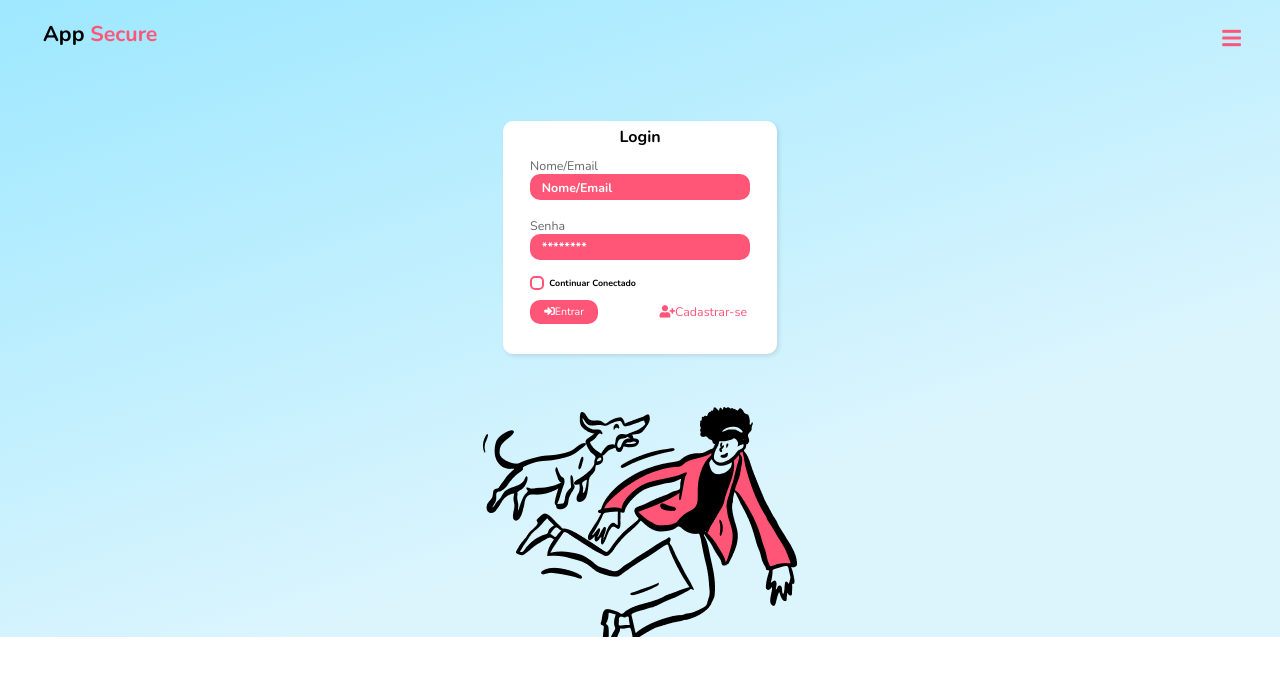
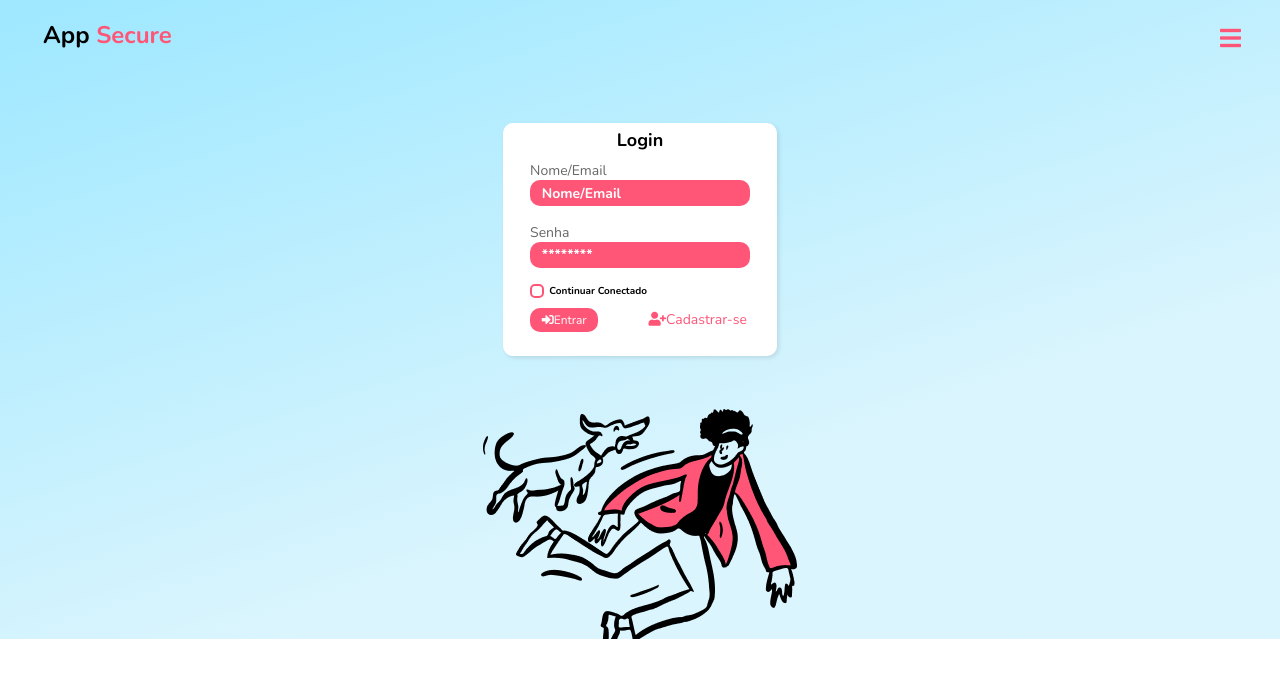
Before and after one commit to PatrickPontes44/AppSecure, a React (Create React App) app in the folder frontend/: page / in a window 1280 px wide. Shown: the top 678 px of the page. Built offline with nearby package versions, Linux system fonts and the light colour scheme.

Commit message:
remoção do Login.css, font-size: 10px.

```diff
--- a/frontend/src/components/Login/MobileNav.js
+++ b/frontend/src/components/Login/MobileNav.js
@@ -5,10 +5,17 @@ const A = styled.a`
     display: none;
   }
 `;
+
+const I = styled.i`
+  font-size: 2.4rem;
+  margin: 23px 39px 0 0;
+  color: #ff5678;
+`;
+
 function MobileNav(props) {
   return (
     <A href={props.href} onClick={(e) => e.preventDefault()} id={props.id}>
-      <i className={props.icon}></i>
+      <I className={props.icon}></I>
     </A>
   );
 }
--- a/frontend/src/pages/Login.js
+++ b/frontend/src/pages/Login.js
@@ -1,4 +1,3 @@
-import "../styles/Login.css";
 import Header from "../components/Login/Header";
 import Box from "../components/Login/Box";
 import Logo from "../components/Login/Logo";
--- a/frontend/src/styles/Login.css
+++ /dev/null
@@ -1,17 +0,0 @@
-:root {
-  font-size: 55.5557%;
-}
-
-/* RESET CSS */
-* {
-  margin: 0;
-  padding: 0;
-  box-sizing: border-box;
-}
-
-/* FONT AWESOME */
-.fa.fa-bars {
-  font-size: 2.4rem;
-  margin: 23px 39px 0 0;
-  color: #ff5678;
-}
--- a/frontend/src/styles/global.js
+++ b/frontend/src/styles/global.js
@@ -1,6 +1,11 @@
-import {createGlobalStyle} from 'styled-components';
+import { createGlobalStyle } from "styled-components";
 
 export default createGlobalStyle`
+    :root {
+        --primary-pink: #ff5678;
+        font-size: 10px;
+    }
+
     * {
         padding:0;
         margin:0;
@@ -9,10 +14,6 @@ export default createGlobalStyle`
         border:0;
         box-sizing: border-box;
         font-family: 'Nunito', sans-serif;
-    }
-
-    :root {
-        --primary-pink: #FF5678;
     }
 
     ::-webkit-input-placeholder {
@@ -27,4 +28,4 @@ export default createGlobalStyle`
     :-ms-input-placeholder {
         color: white;
     }
-`
+`;
```
